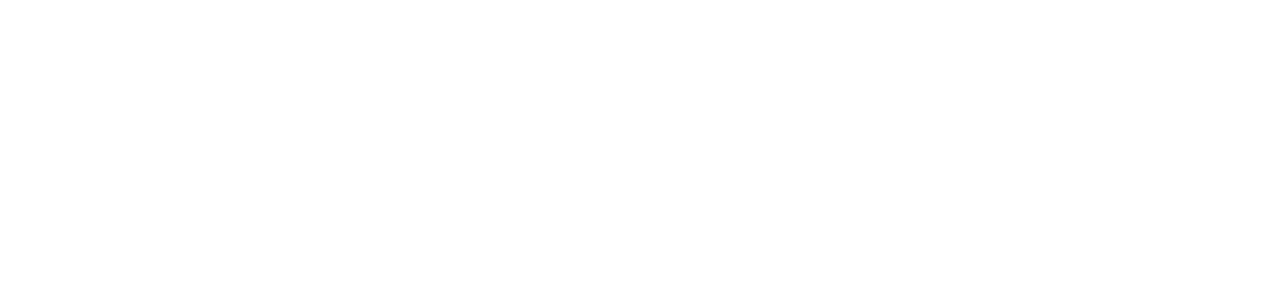
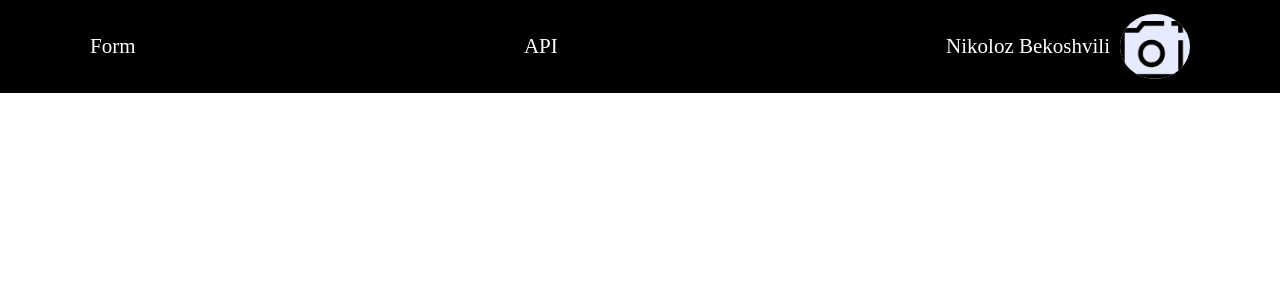
Before and after one commit to Beko98/practical_work, a React (Create React App) app: page /navbar in a window 1280 px wide. Before the commit this address had no page. Shown: the top 300 px of the page. Built offline with nearby package versions, Linux system fonts and the light colour scheme; a web font is replaced by a local one.

Commit message:
needs more work

```diff
--- a/src/PrivateRoutes.js
+++ b/src/PrivateRoutes.js
@@ -3,6 +3,7 @@
 import GetStarted from "./components/GetStarted";
 import Info from "./components/Info";
 import Form from "./components/Form";
+import Navbar from "./components/Navbar";
 
 export function PrivateRoutes() {
   return (
@@ -10,6 +11,7 @@
       <Route path="/" element={<GetStarted />} />
       <Route path="/info" element={<Info />} />
       <Route path="/form" element={<Form />} />
+      <Route path="/navbar" element={<Navbar />} />
     </Routes>
   );
 }
--- a/src/components/Form.js
+++ b/src/components/Form.js
@@ -1,7 +1,22 @@
 import React from "react";
+import { useLocation } from "react-router-dom";
 
 function Form() {
-  return <div>Form</div>;
+  const location = useLocation();
+  const { name, image } = location.state || {};
+
+  const savedName = localStorage.getItem("userName");
+  const savedImage = localStorage.getItem("userImage");
+
+  return (
+    <div className="wrapper_2">
+      <h2>Welcome to Form Page</h2>
+      {/* {name && <p>Name: {name}</p>}
+      {image && <img src={image} alt="Uploaded" />} */}
+      {savedName && <p>Saved Name: {savedName}</p>}
+      {savedImage && <img src={savedImage} alt="Saved" />}
+    </div>
+  );
 }
 
 export default Form;
--- a/src/components/Info.js
+++ b/src/components/Info.js
@@ -1,46 +1,135 @@
-import React from "react";
+// import React from "react";
+// import "../scss/_reset.scss";
+// import "../scss/_info.scss";
+// import { useRef, useState } from "react";
+// import { Link } from "react-router-dom";
+// import camera from "../images/camera.png";
+
+// function Info() {
+//   const inputRef = useRef(null);
+//   const [image, setImage] = useState("");
+
+//   const handleImageClick = () => {
+//     inputRef.current.click();
+//   };
+//   const handleImageChange = (event) => {
+//     const file = event.target.files[0];
+//     setImage(event.target.files[0]);
+//   };
+
+//   return (
+//     <>
+//       <div className="wrapper_1">
+//         <div className="card">
+//           <h2>Get Started</h2>
+//           <h3>add a photo</h3>
+//           <div>
+//             <div className="addPhoto" onClick={handleImageClick}>
+//               {image ? (
+//                 <img
+//                   src={URL.createObjectURL(image)}
+//                   alt="camera"
+//                   className="pictureUpload"
+//                 />
+//               ) : (
+//                 <img src={camera} alt="camera" className="camera" />
+//               )}
+//               <input type="file" onChange={handleImageChange} ref={inputRef} />
+//             </div>
+//           </div>
+//           <p>fill in your name</p>
+//           <div className="searchDiv">
+//             <input type="search" placeholder="your name" />
+//           </div>
+//           <Link to="/form">
+//             <button>Sign in</button>
+//           </Link>
+//         </div>
+//       </div>
+//     </>
+//   );
+// }
+
+// export default Info;
+
+//s
+import React, { useRef, useState } from "react";
+import { Link } from "react-router-dom";
 import "../scss/_reset.scss";
 import "../scss/_info.scss";
-import { useRef, useState } from "react";
-import camera from "../images/camera.png"
+import camera from "../images/camera.png";
 
 function Info() {
   const inputRef = useRef(null);
-const [image, setImage] = useState("")
+  const [image, setImage] = useState("");
+  const [name, setName] = useState("");
+  const [imageUploaded, setImageUploaded] = useState(false);
+  const [backgroundColor, setBackgroundColor] = useState("#fff");
+
+  const containerRef = useRef(null);
 
   const handleImageClick = () => {
     inputRef.current.click();
-}
+  };
+
   const handleImageChange = (event) => {
-  const file = event.target.files[0]
-  setImage(event.target.files[0])
-}
+    const file = event.target.files[0];
+    const imageURL = URL.createObjectURL(file);
+    setImage(imageURL);
+    localStorage.setItem("userImage", imageURL);
+
+    setImageUploaded(true);
+    setBackgroundColor("white");
+  };
+
+  const handleNameChange = (event) => {
+    const newName = event.target.value;
+    setName(newName);
+    localStorage.setItem("userName", newName);
+  };
 
   return (
-    <>
     <div className="wrapper_1">
       <div className="card">
         <h2>Get Started</h2>
         <h3>add a photo</h3>
         <div>
-                  <div className="addPhoto" onClick={handleImageClick}>
+          <div
+            className="addPhoto"
+            onClick={handleImageClick}
+            ref={containerRef}
+            style={{
+              backgroundColor: imageUploaded ? backgroundColor : "#e6ebff",
+            }}
+          >
             {image ? (
-                        <img src={URL.createObjectURL(image)} alt="camera" className="pictureUpload" />
+              <img src={image} alt="camera" className="pictureUpload" />
             ) : (
-                        <img src={camera} alt="camera" className="camera"/>
+              <img src={camera} alt="camera" className="camera" />
             )}
-                        <input type="file" onChange={handleImageChange} ref={inputRef}/>
+            <input type="file" onChange={handleImageChange} ref={inputRef} />
           </div>
         </div>
         <p>fill in your name</p>
         <div className="searchDiv">
-          <input type="search" placeholder="your name"/>
+          <input
+            type="search"
+            placeholder="your name"
+            value={name}
+            onChange={handleNameChange}
+          />
         </div>
+        <Link
+          to={{
+            pathname: "/form",
+            state: { name, image },
+          }}
+        >
           <button>Sign in</button>
+        </Link>
       </div>
     </div>
-    </>
-  )
+  );
 }
 
 export default Info;
--- /dev/null
+++ b/src/components/Navbar.js
@@ -0,0 +1,33 @@
+import React from "react";
+import { Link } from "react-router-dom";
+import camera from "../images/camera.png";
+import "../scss/_navbar.scss";
+const Navbar = ({ userName, userImage }) => {
+  return (
+    // <div className="navbar">
+    //   <div className="navbar-left">
+    //     <Link to="/form">FORM</Link>
+    //   </div>
+    //   <div className="navbar-right">
+    //     {/* <Link to="/api">API</Link> */}
+    //     <h1>API</h1>
+    //     <div className="user-info">
+    //       <p>{userName}</p>
+    //       <img src={userImage} alt="User" />
+    //     </div>
+    //   </div>
+    // </div>
+    <div>
+      <nav className="navbar">
+        <h1>Form</h1>
+        <h2>API</h2>
+        <div className="infoContainer">
+          <p>Nikoloz Bekoshvili</p>
+          <img src={camera} alt="camera" />
+        </div>
+      </nav>
+    </div>
+  );
+};
+
+export default Navbar;
--- a/src/scss/_info.scss
+++ b/src/scss/_info.scss
@@ -1,13 +1,13 @@
-@import url('https://fonts.googleapis.com/css2?family=Cinzel&family=Lora:ital@1&family=Montserrat:wght@300;400&family=Old+Standard+TT&family=Playfair+Display:ital@1&family=Tangerine&display=swap');
-@import url('https://fonts.googleapis.com/css2?family=Cinzel&family=Lora:ital@1&family=Montserrat&family=Old+Standard+TT&family=Playfair+Display:ital@1&family=Tangerine&display=swap');
+@import url("https://fonts.googleapis.com/css2?family=Cinzel&family=Lora:ital@1&family=Montserrat:wght@300;400&family=Old+Standard+TT&family=Playfair+Display:ital@1&family=Tangerine&display=swap");
+@import url("https://fonts.googleapis.com/css2?family=Cinzel&family=Lora:ital@1&family=Montserrat&family=Old+Standard+TT&family=Playfair+Display:ital@1&family=Tangerine&display=swap");
 
-.wrapper_1{
+.wrapper_1 {
   height: 100vh;
   background-size: cover;
   background-color: black;
   display: flex;
   justify-content: center;
-        .card{
+  .card {
     height: 565px;
     width: 500px;
     margin-top: 90px;
@@ -17,31 +17,29 @@
     align-items: center;
     justify-content: center;
     flex-direction: column;
-                h2{
+    h2 {
       font-size: 50px;
       margin-bottom: 20px;
-                    font-family: 'Montserrat', sans-serif;
-
+      font-family: "Montserrat", sans-serif;
     }
-                h3{
+    h3 {
       font-size: 21px;
       font-weight: 300;
-                    font-family: 'Montserrat', sans-serif;
+      font-family: "Montserrat", sans-serif;
       margin-bottom: 40px;
     }
-                p{
+    p {
       margin-bottom: 20px;
       font-size: 25px;
     }
-                .searchDiv{
-                        // background-color: #E6EBFF;
+    .searchDiv {
       display: flex;
       align-items: center;
       justify-content: space-between;
-                    input{
+      input {
         width: 300px;
         height: 55px;
-                        background-color: #E6EBFF;
+        background-color: #e6ebff;
         font-size: 16px;
         border: none;
         outline: none;
@@ -49,8 +47,8 @@
         color: black;
       }
     }
-                button{
-                    background-color: #4980C0;
+    button {
+      background-color: #4980c0;
       width: 240px;
       height: 45px;
       border: none;
@@ -58,39 +56,37 @@
       margin-top: 30px;
       color: white;
       font-size: 15px;
-                    font-family: 'Montserrat', sans-serif;
+      font-family: "Montserrat", sans-serif;
       cursor: pointer;
     }
-            .addPhoto{
-                width: 85px;
-                height: 100px;
-                background: #E6EBFF;
+    .addPhoto {
+      width: 125px;
+      height: 125px;
+      background: #e6ebff;
       display: flex;
       justify-content: center;
-                padding: 25px 20px 0 25px;
+      align-items: center;
       margin-bottom: 30px;
-                border-radius: 100%;
+      border-radius: 50%;
 
-                .camera{
+      .camera {
         width: 60px;
         height: 60px;
-                    padding-top: 5px;
+        padding: 20px 0 0 3px;
       }
-                img{
+      img {
         cursor: pointer;
         margin-bottom: 30px;
-
       }
-                .pictureUpload{
-                    width: 85px;
-                    height: 100px;
+      .pictureUpload {
+        max-width: 100%;
+        max-height: 100%;
+        margin-top: 30px;
         border-radius: 100%;
-                    object-fit: cover;
       }
-                input{
+      input {
         display: none;
       }
     }
-
   }
 }
--- /dev/null
+++ b/src/scss/_navbar.scss
@@ -0,0 +1,33 @@
+.navbar {
+  display: flex;
+  justify-content: space-between;
+  align-items: center;
+  background-color: black;
+  padding: 14px 90px;
+  color: white;
+  font-size: 21px;
+
+  h1 {
+    margin: 0;
+  }
+
+  .infoContainer {
+    display: flex;
+    align-items: center;
+
+    p {
+      margin: 0 10px 0 0;
+    }
+
+    img {
+      width: 70px;
+      height: 65px;
+      border-radius: 50%;
+      background-color: #e6ebff;
+    }
+  }
+
+  h2 {
+    margin: 0;
+  }
+}
```
Also changed, not shown: src/scss/_form.scss (added, +7 -0 lines). Lines whose indentation alone changed are shown as unchanged.
